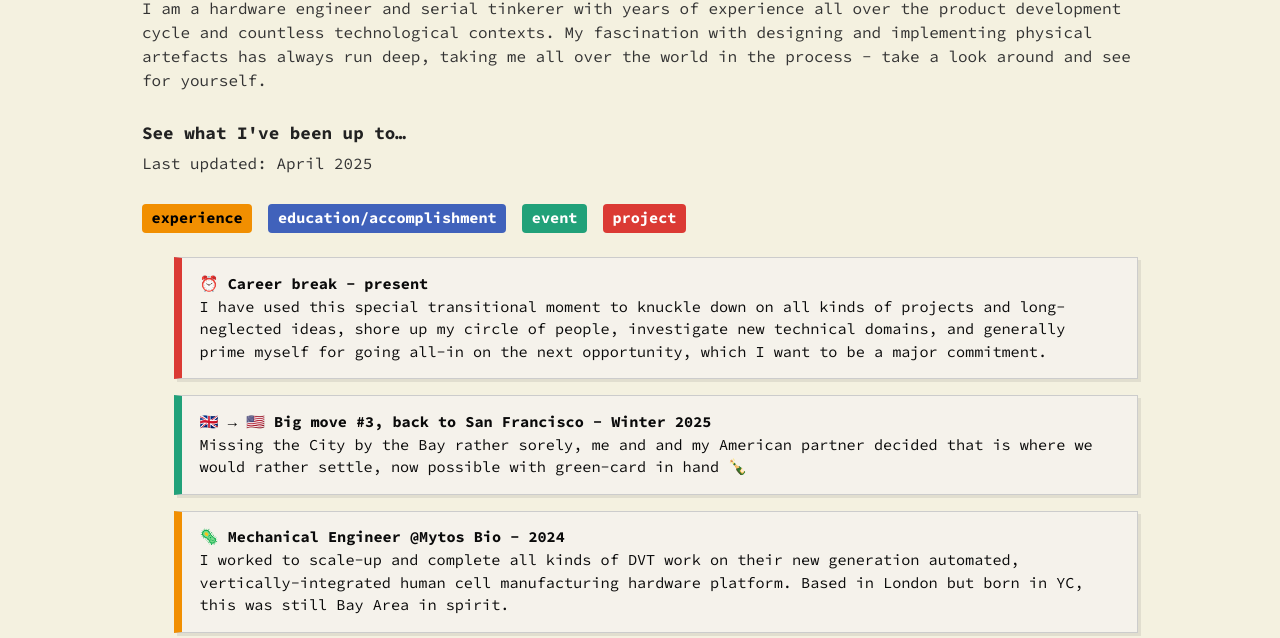
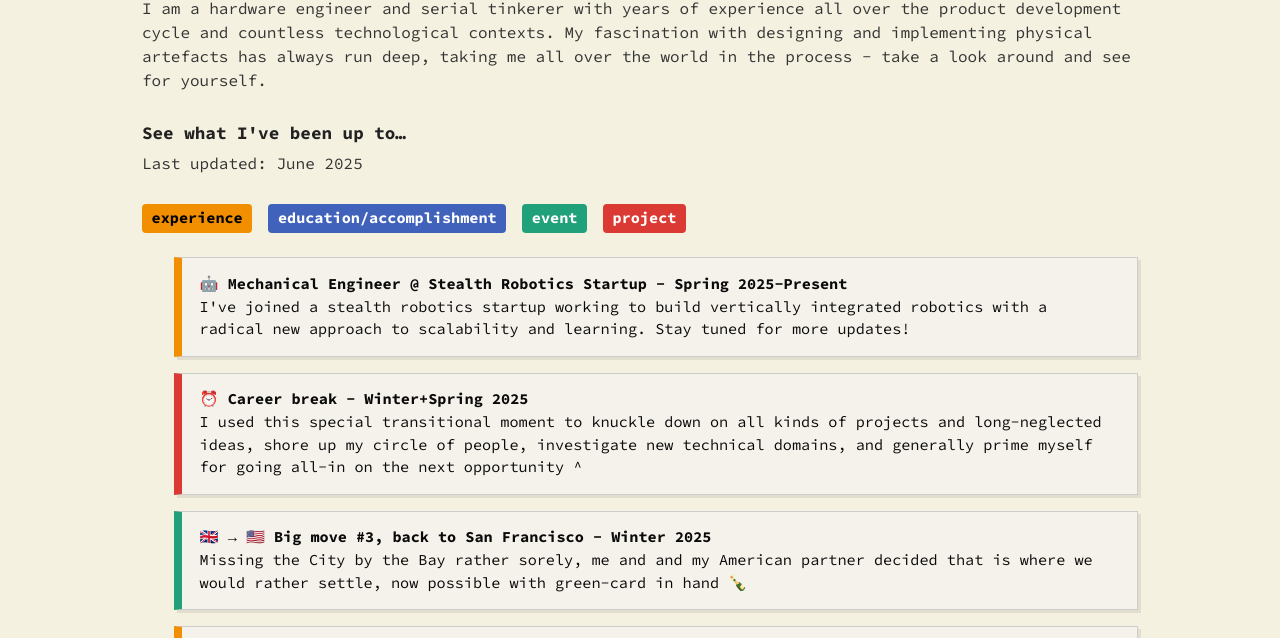
Before and after one commit to billysbeepboop/billysbeepboop.github.io, a plain HTML site: page index.html in a window 1280 px wide. Shown: the part 154-792 px from the top of the page. Drawn offline with Linux system fonts and the light colour scheme.

Commit message:
Updated to reflect new job

```diff
--- a/index.html
+++ b/index.html
@@ -40,7 +40,7 @@
 
     <section class="info-cluster">
       <h2>See what I've been up to…</h2>
-      <p>Last updated: April 2025</p>
+      <p>Last updated: June 2025</p>
     </section>
 
     <div class="timeline-legend">
@@ -51,12 +51,22 @@
     </div>
 
     <section class="timeline">
+
+        <div class="timeline-item job">
+            <div class="card">
+              <p><strong>🤖 Mechanical Engineer @ Stealth Robotics Startup - Spring 2025-Present</strong><br>
+                I've joined a stealth robotics startup working to build vertically integrated robotics with a radical new approach to scalability
+                and learning. Stay tuned for more updates!
+              </p>
+            </div>
+          </div>
+
         <div class="timeline-item project">
             <div class="card">
-              <p><strong>⏰ Career break - present</strong><br>
-                I have used this special transitional moment to knuckle down on all kinds of projects
+              <p><strong>⏰ Career break - Winter+Spring 2025</strong><br>
+                I used this special transitional moment to knuckle down on all kinds of projects
                 and long-neglected ideas, shore up my circle of people, investigate new technical domains, and generally prime myself
-                for going all-in on the next opportunity, which I want to be a major commitment.
+                for going all-in on the next opportunity ^
               </p>
             </div>
           </div>
```
Also changed, not shown: about_me.html (+2 -2 lines), experience.html (+9 -0 lines), assets/images/robot_stealth_icon.webp (added), 1 other file.
